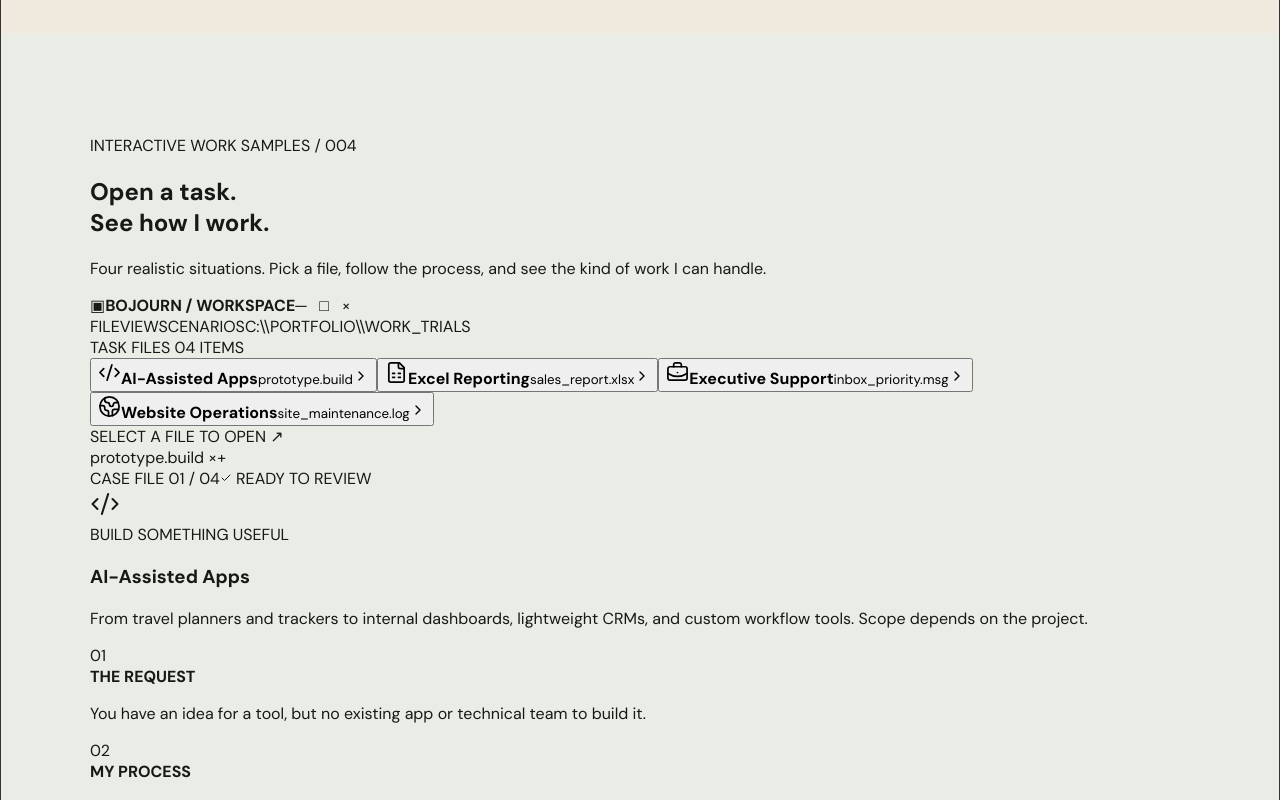
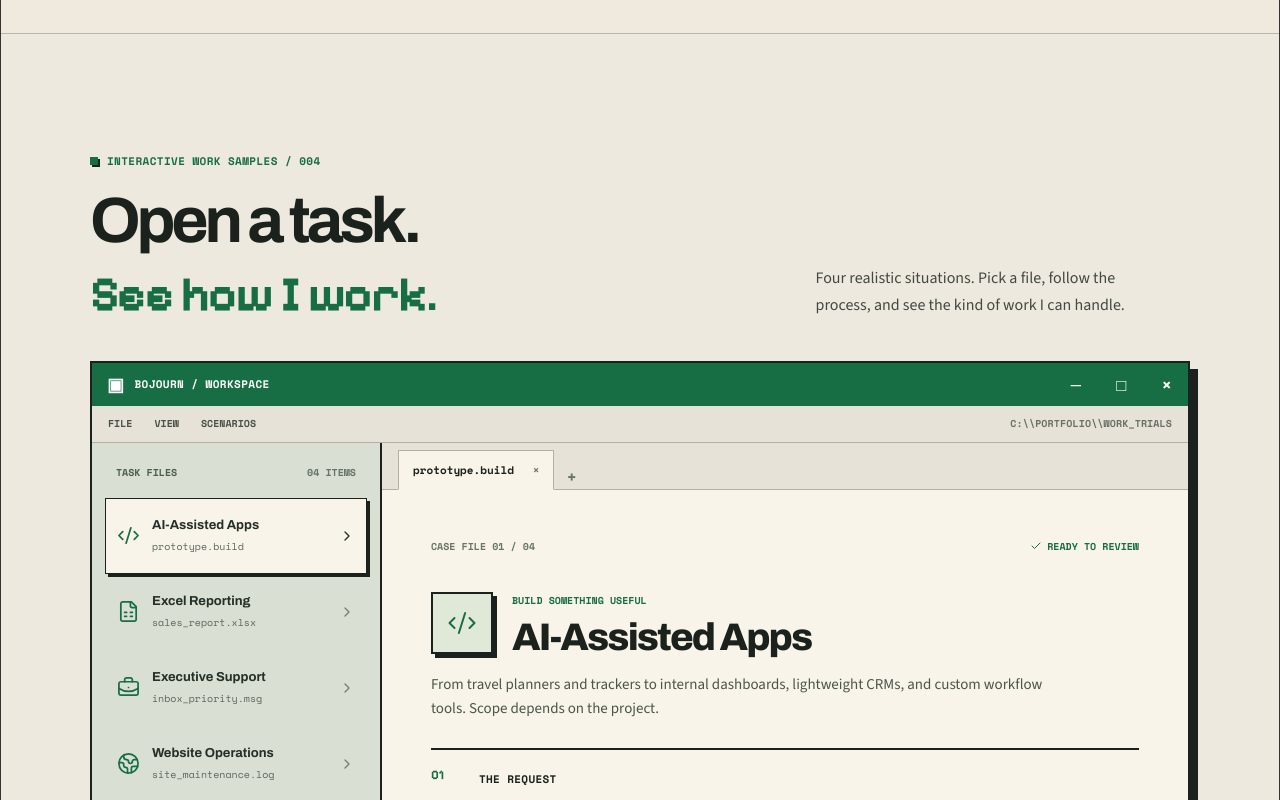
Before and after one commit to bojojojow/bojourn-portfolio, a Next.js app: page / in a window 1280 px wide. Shown: the part 2240-3040 px from the top of the page. Built offline with nearby package versions, Linux system fonts and the light colour scheme.

Commit message:
Update globals.css

```diff
--- a/app/globals.css
+++ b/app/globals.css
@@ -356,3 +356,41 @@
 @media (min-width:901px) { .va-about-layout > div:first-child { padding-top:clamp(30px,5vw,85px); } .va-project-panel.wordpress { grid-template-columns:.94fr 1.06fr; } .va-project-panel.travel { grid-template-columns:1.04fr .96fr; } }
 @media (max-width:760px) { .va-about-layout { grid-template-columns:1fr; } .va-portrait-window { margin:8px auto 32px; max-width:360px; } .va-project-panel { grid-template-columns:1fr!important; } .va-scene { min-height:190px; } .va-project-art { max-width:100%; } .va-scene-route { font-size:20px; } }
 @media (prefers-reduced-motion:reduce) { .va-skill,.va-timeline-main,.va-portrait-window { transition:none!important; } }
+
+/* V4: Pixel Editorial work trial — isolated from AppConceptExplorer and App Lab */
+.va-trial-v4{background:#eee9df;color:#1b211c;border-top:1px solid #bdb5a8;padding:clamp(72px,9vw,132px) 0;overflow:hidden}
+.v4-trial-intro{display:grid;grid-template-columns:1.3fr .7fr;gap:30px;align-items:end;margin-bottom:38px}
+.v4-eyebrow{display:inline-flex;align-items:center;gap:9px;font:700 11px/1.4 var(--mono);letter-spacing:.035em;color:#176e45}
+.v4-status-dot{display:inline-block;width:8px;height:8px;background:#176e45;box-shadow:2px 2px 0 #14251b;flex:none}
+.v4-trial-intro h2{font:700 clamp(37px,5vw,72px)/1.06 var(--font-heading);letter-spacing:-.065em;margin:17px 0 0}
+.v4-trial-intro h2 span{font-family:var(--font-pixel);font-weight:700;color:#176e45;letter-spacing:-.035em;font-size:.77em}
+.v4-trial-intro>p{max-width:340px;font:400 16px/1.7 var(--font-reading);margin:0 0 5px;color:#434941}
+.v4-desktop{border:2px solid #1b211c;box-shadow:8px 8px 0 #1b211c;background:#e6e2d7}
+.v4-desktop-titlebar{height:43px;background:#176e45;color:#fff;display:flex;align-items:center;gap:10px;padding:0 15px;font:700 11px var(--mono);letter-spacing:.035em}
+.v4-window-symbol{font-size:18px}.v4-window-controls{margin-left:auto;font-size:17px;letter-spacing:1px;color:#fff}
+.v4-desktop-toolbar{height:37px;display:flex;align-items:center;gap:22px;padding:0 16px;border-bottom:1px solid #b5b0a5;font:700 10px var(--mono);color:#4a5148}
+.v4-toolbar-path{margin-left:auto;color:#6b7167;letter-spacing:.01em}
+.v4-desktop-content{display:grid;grid-template-columns:290px minmax(0,1fr);min-height:560px}
+.v4-file-browser{display:flex;flex-direction:column;background:#d9dfd2;border-right:2px solid #1b211c;padding:22px 13px}
+.v4-file-browser-heading{display:flex;justify-content:space-between;gap:8px;padding:0 11px 18px;font:700 10px var(--mono);color:#4d5d4d}
+.v4-file-browser-heading span{color:#677469}
+.v4-file{display:flex;align-items:center;gap:12px;text-align:left;width:100%;padding:16px 11px;background:transparent;border:1px solid transparent;color:#253028;min-height:76px;transition:background .15s,transform .15s steps(3,end)}
+.v4-file>svg:first-child{flex:none;color:#176e45}.v4-file>svg:last-child{margin-left:auto;flex:none;opacity:.55}
+.v4-file span{display:grid;gap:6px;min-width:0}.v4-file strong{font:700 13px/1.2 var(--font-heading)}.v4-file small{font:400 10px var(--mono);color:#5b665d;overflow-wrap:anywhere}
+.v4-file:hover{background:#f2f0e7;transform:translateX(3px)}.v4-file.is-active{background:#f8f4e9;border:1px solid #1b211c;box-shadow:3px 3px 0 #1b211c}.v4-file.is-active>svg:last-child{opacity:1}
+.v4-browser-footer{margin-top:auto;padding:28px 11px 4px;font:700 10px var(--mono);color:#536353}
+.v4-task-viewer{min-width:0;background:#f8f4e9}.v4-task-tabs{display:flex;align-items:end;height:47px;background:#e6e2d7;border-bottom:1px solid #b5b0a5;padding:0 16px;gap:12px;font:700 11px var(--mono)}
+.v4-task-tabs .is-current{align-self:end;background:#f8f4e9;border:1px solid #b5b0a5;border-bottom-color:#f8f4e9;padding:11px 14px;margin-bottom:-1px;max-width:85%;overflow-wrap:anywhere}.v4-task-tabs .is-current span{margin-left:12px;color:#777}.v4-task-tab-empty{font-size:17px;color:#697568}
+.v4-task-document{padding:clamp(24px,4vw,49px);min-height:510px}.v4-document-top{display:flex;justify-content:space-between;gap:10px;flex-wrap:wrap;font:700 10px var(--mono);color:#6a7568}
+.v4-ready{display:flex;align-items:center;gap:5px;color:#176e45}.v4-document-title{display:flex;align-items:center;gap:19px;margin:34px 0 14px}.v4-document-icon{display:grid;place-items:center;width:62px;height:62px;background:#e0e9d8;border:2px solid #1b211c;box-shadow:4px 4px 0 #1b211c;color:#176e45;flex:none}
+.v4-document-title span{font:700 10px var(--mono);color:#176e45}.v4-document-title h3{font:800 clamp(25px,3vw,40px)/1.1 var(--font-heading);letter-spacing:-.05em;margin:7px 0 0}.v4-document-note{font:400 15px/1.6 var(--font-reading);max-width:640px;color:#4b554a;margin:0 0 28px}
+.v4-task-steps{border-top:2px solid #1b211c}.v4-task-steps>div{display:grid;grid-template-columns:36px 1fr;gap:12px;border-bottom:1px solid #c7c5b9;padding:17px 0}.v4-step-index{font:700 13px var(--font-pixel);color:#176e45}.v4-task-steps strong{font:700 11px var(--mono);letter-spacing:.03em}.v4-task-steps p{font:400 15px/1.6 var(--font-reading);color:#40483f;margin:6px 0 0}
+.v4-task-link{display:inline-flex;align-items:center;gap:10px;background:#176e45;color:white;font:700 11px var(--mono);padding:13px 17px;margin-top:24px;border:1px solid #143f2a;box-shadow:3px 3px 0 #1b211c;transition:transform .16s steps(3,end),box-shadow .16s}
+.v4-task-link:hover{transform:translate(2px,2px);box-shadow:1px 1px 0 #1b211c}.v4-desktop-status{height:32px;background:#e6e2d7;border-top:1px solid #b5b0a5;display:flex;align-items:center;justify-content:space-between;padding:0 14px;font:700 10px var(--mono);color:#526050}.v4-desktop-status>span:first-child{display:flex;align-items:center;gap:8px}
+/* Sharper, consistent micro-interactions on the rest of the page */
+.va-project-panel{transition:box-shadow .35s ease}.va-project-panel:hover{box-shadow:7px 7px 0 rgba(24,34,26,.14)}
+.va-skill{transition:padding-left .2s steps(4,end),background-color .2s}.va-skill:hover{padding-left:10px;background:#e9e6dc}
+.va-timeline-item{transition:background-color .25s}.va-timeline-item:hover{background:#e8e3d8}
+@media(max-width:900px){.v4-desktop-content{grid-template-columns:225px minmax(0,1fr)}.v4-file{padding:13px 8px;gap:8px}.v4-task-document{padding:25px}}
+@media(max-width:680px){.v4-trial-intro{grid-template-columns:1fr;gap:15px}.v4-desktop-content{grid-template-columns:1fr}.v4-file-browser{border-right:0;border-bottom:2px solid #1b211c;padding:12px}.v4-file-browser-heading{padding-bottom:8px}.v4-file{min-height:57px}.v4-browser-footer{display:none}.v4-task-document{min-height:0}.v4-toolbar-path{display:none}.v4-document-title{align-items:flex-start}.v4-desktop{box-shadow:4px 4px 0 #1b211c}.v4-trial-intro h2{font-size:clamp(35px,8vw,54px)}}
+@media(prefers-reduced-motion:reduce){.v4-file,.v4-task-link,.va-skill,.va-timeline-item{transition:none!important}.v4-file:hover,.v4-task-link:hover{transform:none!important}}
```
